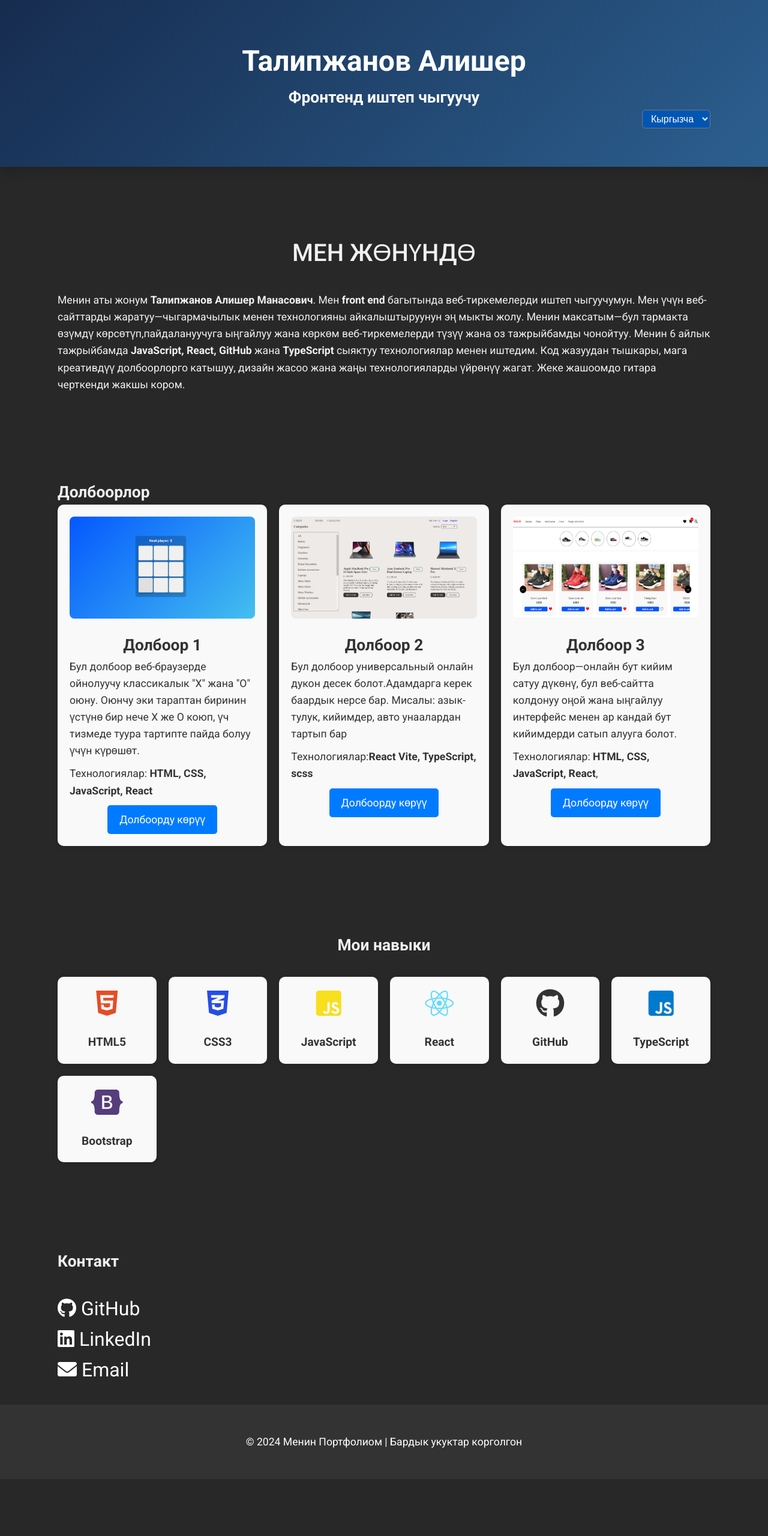
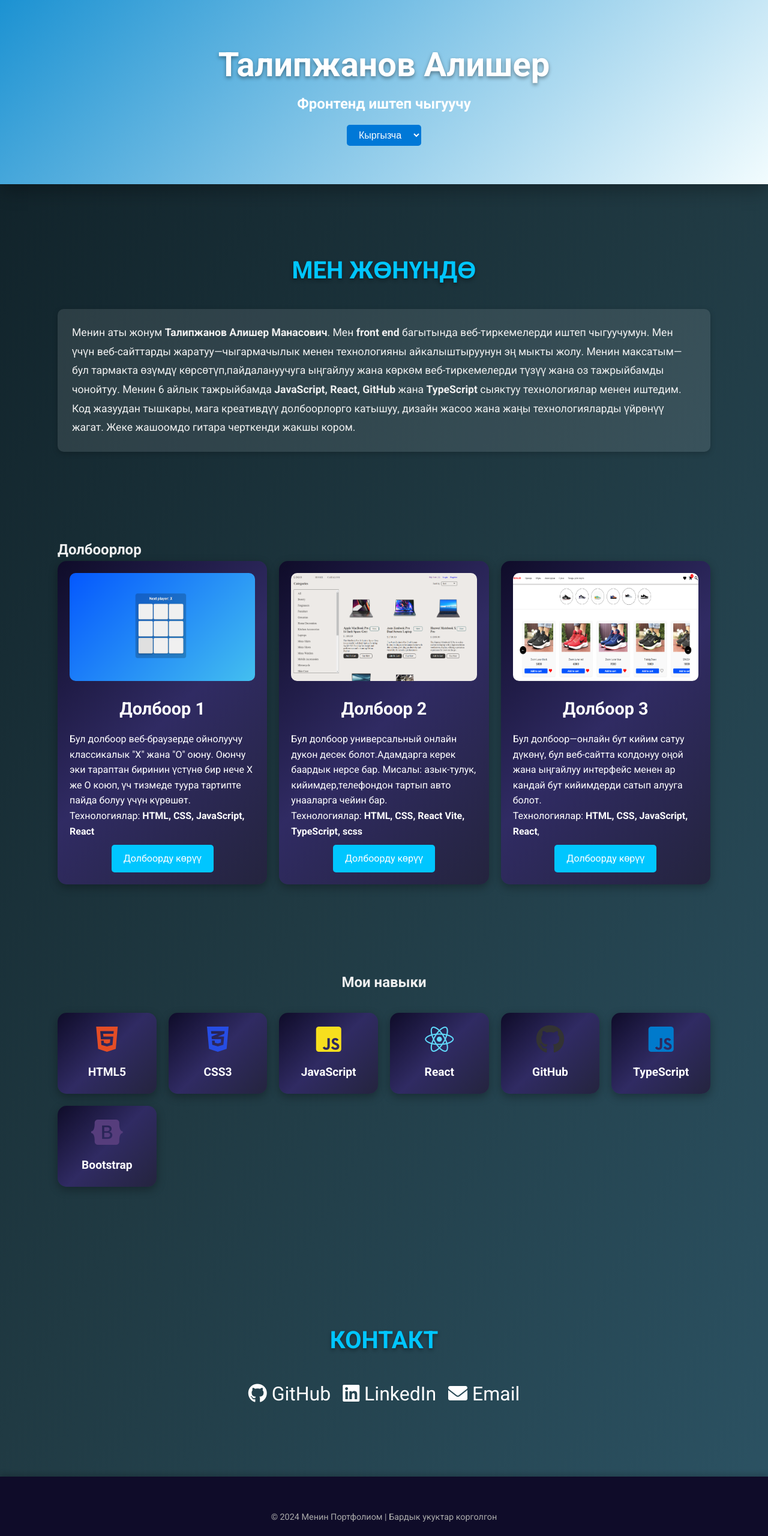
Before and after one commit to Alisher004/My-Portfolio, a plain HTML site: page index.html in a window 1280 px wide. Shown: the whole page at 60% size. Before the commit the page ends 2465 px from the top, so only its background shows below. Drawn offline with Linux system fonts and the light colour scheme.

Commit message:
commit 5

```diff
--- a/index.html
+++ b/index.html
@@ -60,9 +60,9 @@
         <div class="project-card">
           <img src="images/project2.jpg" alt="Долбоор 2" class="project-img">
           <h3>Долбоор 2</h3>
-          <p>Бул долбоор универсальный онлайн дукон десек болот.Адамдарга керек баардык нерсе бар. Мисалы: азык-тулук, кийимдер, авто унаалардан тартып бар</p>
+          <p>Бул долбоор универсальный онлайн дукон десек болот.Адамдарга керек баардык нерсе бар. Мисалы: азык-тулук, кийимдер,телефондон тартып авто унааларга чейин бар.</p>
           <ul>
-            <li>Технологиялар:<strong>React Vite, TypeScript, scss</strong> </li>
+            <li>Технологиялар:<strong> HTML, CSS, React Vite, TypeScript, scss</strong> </li>
           </ul>
           <a href="https://online-shop-beta-ecru.vercel.app/" target="_blank" class="button">Долбоорду көрүү</a>
         </div>
--- a/scripts.js
+++ b/scripts.js
@@ -20,6 +20,7 @@ const translations = {
         title: "Долбоор 3",
         description: "Бул долбоор—онлайн бут кийим сатуу дүкөнү...",
       },
+      button: "Долбоорду көрүү",
       nav:{
         a: "Мен жөнүндө"
       }
@@ -45,6 +46,7 @@ const translations = {
         title: "Проект 3",
         description: "Этот проект — интернет-магазин обуви с удобным интерфейсом...",
       },
+      button: "Посмотреть проект",
     },
     en: {
       title: "Talipjanov Alisher",
@@ -67,6 +69,7 @@ const translations = {
         title: "Project 3",
         description: "This project is an online shoe store with a user-friendly interface...",
       },
+      button: "View Project",
       nav:{
         a: "Мен жөнүндө"
       }
@@ -88,12 +91,19 @@ const translations = {
     document.querySelector("#contact h2").textContent = translations[lang].contact;
     document.querySelector(".footer p").textContent = `© 2024 ${translations[lang].footer}`;
 
+    // Бардык кнопкаларды жаңыртуу
+    const buttons = document.querySelectorAll(".button");
+    buttons.forEach((button) => {
+        button.textContent = translations[lang].button;
+    });
+
+    // Проект карталарын жаңыртуу
     const projectCards = document.querySelectorAll(".project-card");
     const projects = ["project1", "project2", "project3"];
 
     projectCards.forEach((card, index) => {
-      const project = translations[lang][projects[index]];
-      card.querySelector("h3").textContent = project.title;
-      card.querySelector("p").textContent = project.description;
+        const project = translations[lang][projects[index]];
+        card.querySelector("h3").textContent = project.title;
+        card.querySelector("p").textContent = project.description;
     });
-  }
+}
--- a/style.css
+++ b/style.css
@@ -6,10 +6,10 @@
 
 body {
   font-family: 'Roboto', sans-serif;
-  background: #282828;
+  background: linear-gradient(120deg, #0f2027, #203a43, #2c5364);
   color: #f0f0f0;
   line-height: 1.6;
-  font-size: 1.1rem;
+  font-size: 1rem;
   overflow-x: hidden;
 }
 
@@ -21,104 +21,67 @@ body {
 }
 
 .header {
-  background: linear-gradient(135deg, rgba(18, 45, 89, 0.8), rgba(45, 109, 169, 0.8));
+  background: linear-gradient(135deg, #1c92d2, #f2fcfe);
   color: #fff;
   padding: 2rem 0;
   text-align: center;
-  box-shadow: 0 10px 20px rgba(0, 0, 0, 0.15);
+  box-shadow: 0 10px 30px rgba(0, 0, 0, 0.3);
+  top: 0;
+  z-index: 1000;
 }
 
 .title {
-  font-size: 3rem;
+  font-size: 3.5rem;
   font-weight: 700;
-  opacity: 0;
-  animation: fadeIn 1s ease-in-out forwards;
+  animation: fadeInDown 3s ease-in-out;
+  text-shadow: 0 3px 6px rgba(0, 0, 0, 0.4);
 }
 
-.h2{
-  animation: fadeIn 2s ease-in-out forwards;
-
+.h2 {
+  font-size: 1.5rem;
+  animation: fadeInDown 2s ease-in-out;
 }
 
-@keyframes fadeIn {
-  0% {
-    opacity: 0;
-    transform: translateY(-20px);
-  }
+.language-switcher {
+  display: flex;
+  justify-content: center;
+  margin-top: 1rem;
+}
 
-  100% {
-    opacity: 1;
-    transform: translateY(0);
-  }
+#language-selector {
+  padding: 0.5rem 1rem;
+  font-size: 1rem;
+  border-radius: 5px;
+  border: none;
+  background: #0078d7;
+  color: #fff;
+  cursor: pointer;
+  animation: fadeInDown 1s ease-in-out;
 }
 
 .about {
   padding: 5rem 0;
   text-align: center;
-  color: #f0f0f0;
+  animation: fadeIn 3s ease-in-out;
 }
 
 .about h2 {
   font-size: 2.5rem;
   margin-bottom: 2rem;
   text-transform: uppercase;
-  font-weight: 500;
-  animation: slideIn 2s ease-in-out forwards;
+  font-weight: 700;
+  color: #00c6ff;
+  text-shadow: 0 3px 6px rgba(0, 0, 0, 0.4);
 }
 
 .about p {
   text-align: left;
-  opacity: 0;
-  animation: slideIn 3s ease-in-out forwards;
-}
-
-@keyframes slideIn {
-  0% {
-    opacity: 0;
-    transform: translateX(-50px);
-  }
-
-  100% {
-    opacity: 1;
-    transform: translateX(0);
-  }
-}
-
-.icons {
-  margin-top: 2rem;
-  display: grid;
-}
-
-.icon {
-  font-size: 2rem;
-  color: #fff;
-  text-decoration: none;
-  transition: color 0.3s ease;
-}
-
-.icon:hover {
-  color: #ff6347;
-  animation: shake 0.5s ease;
-}
-
-@keyframes shake {
-
-  0%,
-  100% {
-    transform: translateX(0);
-  }
-
-  25% {
-    transform: translateX(-5px);
-  }
-
-  50% {
-    transform: translateX(5px);
-  }
-
-  75% {
-    transform: translateX(-5px);
-  }
+  font-size: 1.1rem;
+  background: rgba(255, 255, 255, 0.1);
+  padding: 1.5rem;
+  border-radius: 10px;
+  line-height: 1.8;
+  box-shadow: 0 3px 10px rgba(0, 0, 0, 0.2);
 }
 
 .projects-grid {
@@ -128,24 +91,24 @@ body {
 }
 
 .project-card {
-  background: #f9f9f9;
+  background: linear-gradient(135deg, #0f0c29, #302b63, #24243e);
   padding: 20px;
-  border-radius: 10px;
-  box-shadow: 0 2px 10px rgba(0, 0, 0, 0.1);
+  border-radius: 15px;
+  box-shadow: 0 5px 15px rgba(0, 0, 0, 0.3);
   text-align: center;
-  color: #333;
+  color: #fff;
   transition: transform 0.3s ease, box-shadow 0.3s ease;
 }
 
 .project-card:hover {
-  transform: scale(1.05);
-  box-shadow: 0 5px 15px rgba(0, 0, 0, 0.2);
+  transform: translateY(-10px);
+  box-shadow: 0 8px 20px rgba(0, 0, 0, 0.5);
 }
 
 .project-card img {
   width: 100%;
-  height: 170px;
-  border-radius: 8px;
+  height: 180px;
+  border-radius: 10px;
   transition: transform 0.3s ease;
 }
 
@@ -154,57 +117,36 @@ body {
 }
 
 .project-card h3 {
-  margin-top: 15px;
-  font-size: 1.5em;
+  font-size: 1.8rem;
+  margin: 15px 0;
 }
 
 .project-card p {
+  font-size: 1rem;
+  line-height: 1.6;
   text-align: left;
 }
 
-.project-card ul {
-  text-align: left;
-  list-style-type: none;
-  padding: 0;
-  margin: 10px 0;
+.project-card li{
+text-align: left;
+list-style: none;
 }
 
 .project-card .button {
   display: inline-block;
+  margin-top: 10px;
   padding: 10px 20px;
-  background-color: #007bff;
-  color: white;
+  font-size: 1rem;
+  color: #fff;
+  background: #00c6ff;
   border-radius: 5px;
   text-decoration: none;
-  margin-bottom: 0;
+  transition: background 0.3s ease;
 }
 
 .project-card .button:hover {
-  background-color: #0056b3;
+  background: #0078d7;
 }
-
-.footer {
-  background: #333;
-  color: #fff;
-  text-align: center;
-  padding: 1rem 0;
-}
-
-.language-switcher {
-  display: flex;
-  justify-content: flex-end;
-  animation: fadeIn 3s ease-in-out forwards;
-  margin: 0 auto;
-}
-
-#language-selector {
-  padding: 5px 10px;
-  font-size: 16px;
-  border-radius: 5px;
-  background: #0056b3;
-  color: #fff;
-}
-
 
 .skills {
   padding: 5rem 0;
@@ -220,25 +162,91 @@ body {
 
 .skill-card {
   text-align: center;
-  background: #f9f9f9;
+  background: linear-gradient(135deg, #0f0c29, #302b63, #24243e);
   padding: 20px;
-  border-radius: 10px;
-  box-shadow: 0 2px 10px rgba(0, 0, 0, 0.1);
+  border-radius: 15px;
+  box-shadow: 0 5px 15px rgba(0, 0, 0, 0.3);
   transition: transform 0.3s ease, box-shadow 0.3s ease;
 }
 
 .skill-card:hover {
-  transform: scale(1.05);
-  box-shadow: 0 5px 15px rgba(0, 0, 0, 0.2);
+  transform: scale(1.1);
+  box-shadow: 0 8px 20px rgba(0, 0, 0, 0.5);
 }
 
 .skill-icon {
   font-size: 3rem;
   margin-bottom: 1rem;
+  color: #00c6ff;
 }
 
 .skill-card h3 {
   font-size: 1.2rem;
-  margin-top: 10px;
-  color: #333;
+  color: #fff;
 }
+
+.contact {
+  padding: 5rem 0;
+  text-align: center;
+}
+
+.contact h2 {
+  font-size: 2.5rem;
+  margin-bottom: 2rem;
+  text-transform: uppercase;
+  font-weight: 700;
+  color: #00c6ff;
+  text-shadow: 0 3px 6px rgba(0, 0, 0, 0.4);
+}
+
+.icons {
+  display: flex;
+  justify-content: center;
+  gap: 20px;
+  margin-top: 2rem;
+}
+
+.icon {
+  font-size: 2rem;
+  color: #fff;
+  text-decoration: none;
+  transition: color 0.3s ease, transform 0.3s ease;
+}
+
+.icon:hover {
+  color: #00c6ff;
+  transform: scale(1.2);
+}
+
+.footer {
+  background: #0f0c29;
+  color: #fff;
+  text-align: center;
+  padding: 1.5rem 0;
+  box-shadow: 0 -3px 10px rgba(0, 0, 0, 0.2);
+}
+
+.footer p {
+  font-size: 0.9rem;
+  color: #aaa;
+}
+
+@keyframes fadeInDown {
+  from {
+    opacity: 0;
+    transform: translateY(-20px);
+  }
+  to {
+    opacity: 1;
+    transform: translateY(0);
+  }
+}
+
+@keyframes fadeIn {
+  from {
+    opacity: 0;
+  }
+  to {
+    opacity: 1;
+  }
+}
```
